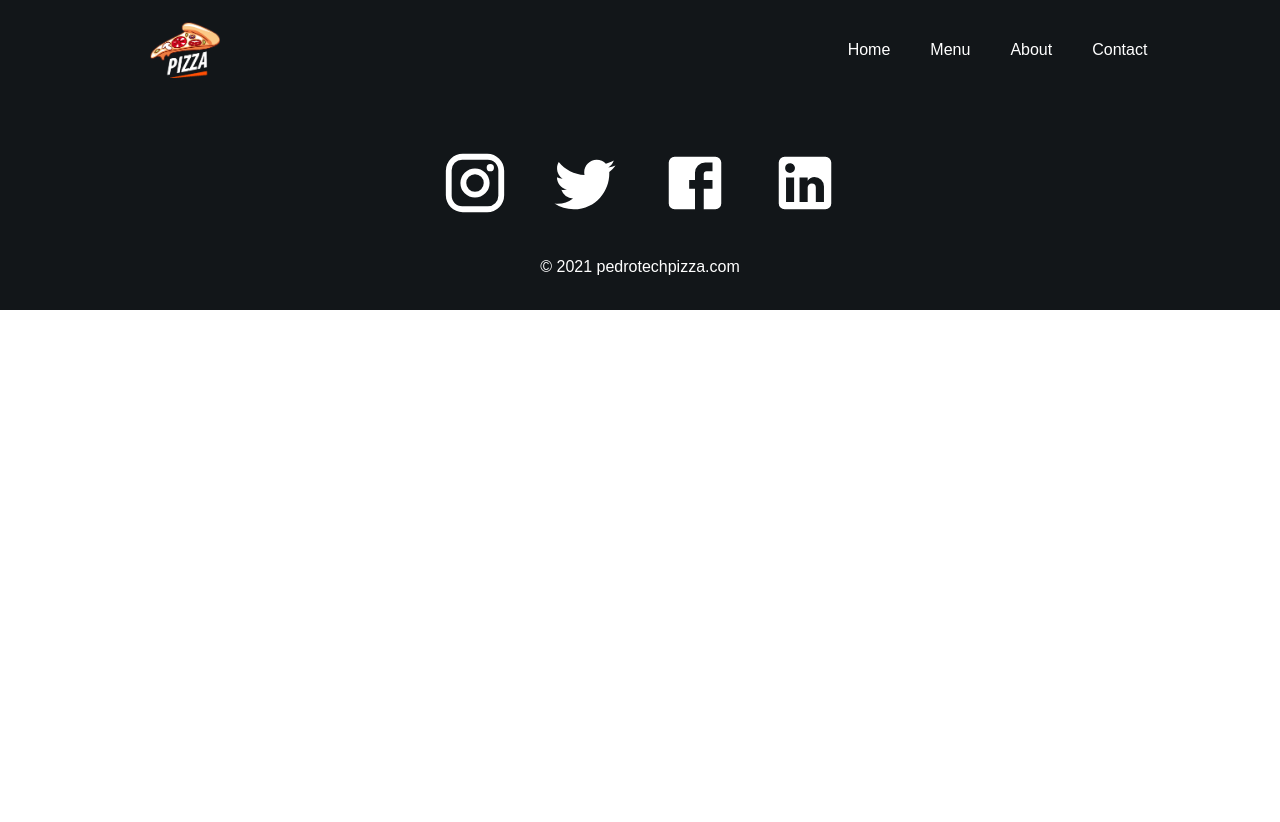
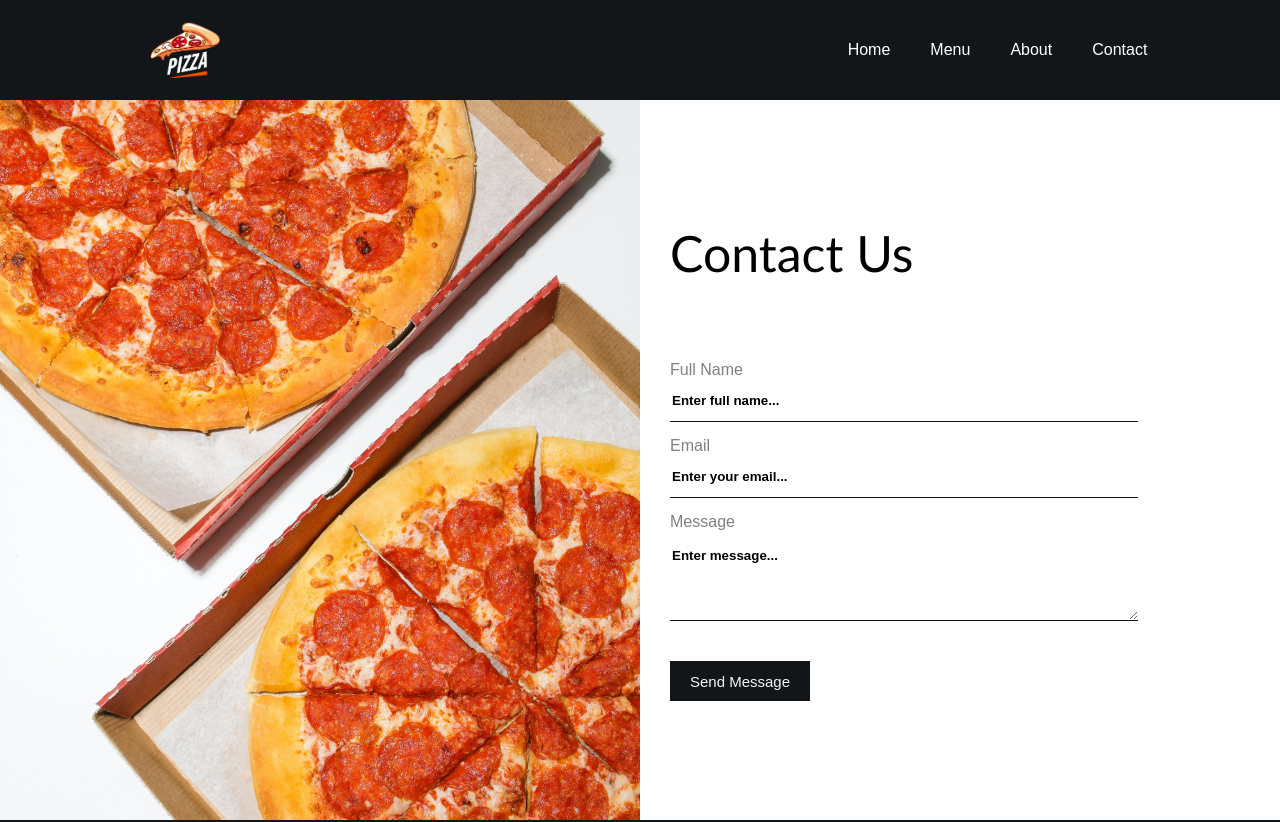
Before and after one commit to NidhiShettigar/Pizza-website, a React (Create React App) app: page /contact in a window 1280 px wide. Shown: the top 822 px of the page. Before the commit the page ends 800 px from the top, so only its background shows below. Built offline with nearby package versions, Linux system fonts and the light colour scheme.

Commit message:
project completed

```diff
--- a/src/App.js
+++ b/src/App.js
@@ -3,6 +3,9 @@ import Navbar from './components/Navbar';
 import Footer from './components/Footer';
 import Home from "./pages/Home";
 import Menu from "./pages/Menu";
+import About from './pages/About';
+import Contact from './pages/Contact';
+
 import {BrowserRouter as Router, Route, Switch} from "react-router-dom";
 
 function App() {
@@ -13,6 +16,8 @@ function App() {
         <Switch>
           <Route path="/" exact component={Home} />
           <Route path="/menu" exact component={Menu} />
+          <Route path="/about" exact component={About} />
+          <Route path="/contact" exact component={Contact} />
         </Switch>
         <Footer />
       </Router>
--- /dev/null
+++ b/src/pages/About.js
@@ -0,0 +1,27 @@
+import React from 'react';
+import MultiplePizzas from "../assets/multiplePizzas.jpeg";
+import "../styles/About.css";
+
+function About() {
+    return (
+        <div className='about'>
+            <div
+                className='aboutTop'
+                style={{backgroundImage: `url(${MultiplePizzas})`}}></div>
+            <div className='aboutBottom'>
+                <h1>ABOUT US</h1>
+                <p>Lorem ipsum dolor sit amet, consectetur adipiscing
+                 elit, sed do eiusmod tempor incididunt ut labore et dolore
+                 magna aliqua. Ut enim ad minim veniam, quis nostrud
+                 exercitation ullamco laboris nisi ut aliquip ex ea commodo
+                 consequat. Duis aute irure dolor in reprehenderit in
+                 voluptate velit esse cillum dolore eu fugiat nulla pariatur.
+                 Excepteur sint occaecat cupidatat non proident, sunt in culpa
+                 qui officia deserunt mollit anim id est laborum.
+                </p>
+            </div>
+        </div>
+    )
+}
+
+export default About
--- /dev/null
+++ b/src/pages/Contact.js
@@ -0,0 +1,28 @@
+import React from 'react'
+import PizzaLeft from "../assets/pizzaLeft.jpg";
+import "../styles/Contact.css";
+
+function Contact() {
+    return (
+        <div className='contact'>
+            <div
+                className='leftSide'
+                style={{backgroundImage: `url(${PizzaLeft})`}}
+            ></div>
+            <div className="rightSide">
+                <h1> Contact Us</h1>
+                <form id="contact-form" method="POST">
+                    <label htmlfor="name">Full Name</label>
+                    <input name="name" placeholder='Enter full name...' type="text"/>
+                    <label htmlfor="email">Email</label>
+                    <input email="email" placeholder='Enter your email...' type="email"/>
+                    <label htmlfor="message">Message</label>
+                    <textarea rows="6" placeholder='Enter message...' required></textarea>
+                    <button type="submit"> Send Message </button>
+                </form>
+            </div>
+        </div>
+    )
+}
+
+export default Contact
--- /dev/null
+++ b/src/styles/About.css
@@ -0,0 +1,37 @@
+.about {
+    width: 100%;
+    height: 90vh;
+    display: flex;
+    flex-direction: column;
+  }
+
+  .aboutTop {
+    width: 100%;
+    height: 45%;
+    background-position: center;
+    background-repeat: no-repeat;
+    background-size: cover;
+    font-family: "Gill Sans", "Gill Sans MT", Calibri, "Trebuchet MS", sans-serif;
+  }
+
+  .aboutBottom {
+    display: flex;
+    flex-direction: column;
+    height: 55%;
+    align-items: center;
+    margin-top: 50px;
+  }
+
+  .aboutBottom p {
+    width: 1200px;
+  }
+
+  .about .aboutBottom h1 {
+    font-weight: 400;
+    font-size: 70px;
+    color: black;
+    height: 30px;
+    display: flex;
+    justify-content: center;
+    transform: translateY(-40px);
+  }
--- /dev/null
+++ b/src/styles/Contact.css
@@ -0,0 +1,80 @@
+.contact {
+    width: 100%;
+    height: 90vh;
+    display: flex;
+  }
+
+  .contact .leftSide {
+    height: 100%;
+    flex: 50%;
+    background-position: center;
+    background-repeat: no-repeat;
+    background-size: cover;
+  }
+
+  .contact .rightSide {
+    height: 100%;
+    flex: 50%;
+    display: flex;
+    flex-direction: column;
+    justify-content: center;
+  }
+
+  .contact .rightSide h1 {
+    font-family: "Trebuchet MS", "Lucida Sans Unicode", "Lucida Grande",
+      "Lucida Sans", Arial, sans-serif;
+    font-weight: 10;
+    font-size: 50px;
+    margin-left: 30px;
+  }
+
+  form {
+    display: flex;
+    flex-direction: column;
+    width: auto;
+    height: auto;
+    padding: 30px;
+  }
+
+  form input {
+    height: 40px;
+    width: 80%;
+    border: none;
+    border-bottom: 1px solid #121619;
+    color: black;
+  }
+
+  form textarea {
+    margin-top: 15px;
+    height: 70px;
+    width: 80%;
+    border: none;
+    border-bottom: 1px solid #121619;
+    color: black;
+  }
+  input::placeholder,
+  textarea::placeholder {
+    font-weight: bold;
+    color: black;
+    font-family: Arial, Helvetica, sans-serif;
+  }
+  form input:focus,
+  textarea:focus {
+    outline: none;
+  }
+
+  form label {
+    margin-top: 15px;
+    color: grey;
+  }
+
+  form button {
+    margin-top: 40px;
+    width: 140px;
+    height: 40px;
+    border: none;
+    background-color: #121619;
+    color: whitesmoke;
+    font-size: 15px;
+    cursor: pointer;
+  }
```
Also changed, not shown: src/assets/multiplePizzas.jpeg (added), src/assets/pizzaLeft.jpg (added).
